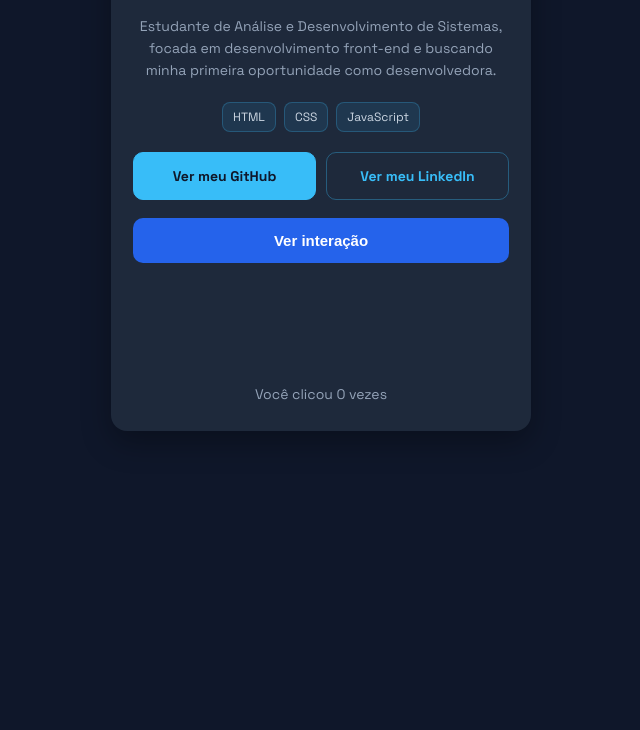
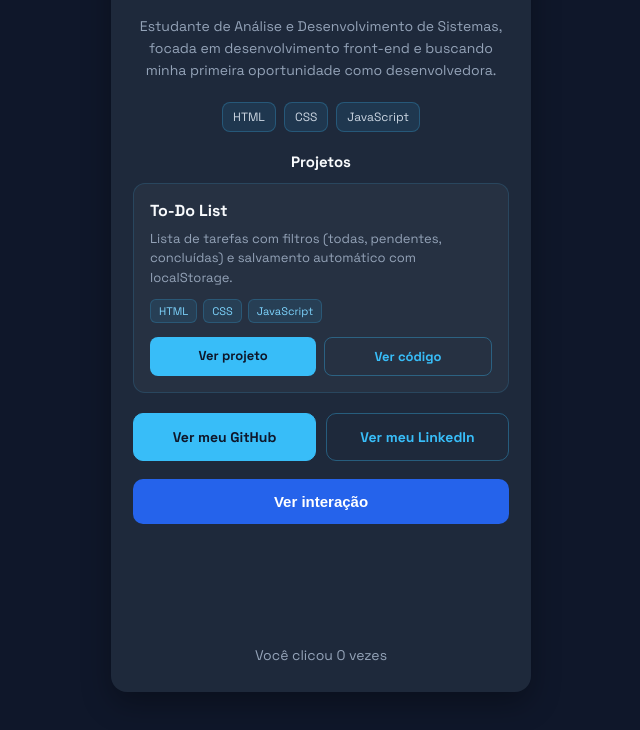
Before and after one commit to a2rmont/dev-start, a plain HTML site: page index.html in a window 1280 px wide. Shown: the part 200-930 px from the top of the page, without its empty margins (319-959 px from the left). Before the commit the page ends 800 px from the top, so only its background shows below. Drawn offline with Linux system fonts and the light colour scheme.

Commit message:
Adiciona seção de projetos com card da to-do list

```diff
--- a/index.html
+++ b/index.html
@@ -26,6 +26,30 @@
             <span>HTML</span>
             <span>CSS</span>
             <span>JavaScript</span>
+        </div>
+
+        <div class="projetos">
+            <h2 class="titulo-secao">Projetos</h2>
+
+            <div class="projeto-card">
+                <h3>To-Do List</h3>
+                <p class="projeto-descricao">
+                    Lista de tarefas com filtros (todas, pendentes, concluídas) e salvamento automático com localStorage.
+                </p>
+                <div class="projeto-techs">
+                    <span>HTML</span>
+                    <span>CSS</span>
+                    <span>JavaScript</span>
+                </div>
+                <div class="projeto-links">
+                    <a href="https://a2rmont.github.io/to-do-list/" target="_blank" rel="noopener noreferrer">
+                        Ver projeto
+                    </a>
+                    <a href="https://github.com/a2rmont/to-do-list" target="_blank" rel="noopener noreferrer">
+                        Ver código
+                    </a>
+                </div>
+            </div>
         </div>
 
         <div class="links">
--- a/style.css
+++ b/style.css
@@ -73,6 +73,88 @@ h1 {
     border-radius: 8px;
     font-size: 12px;
     border: 1px solid rgba(56, 189, 248, 0.25);
+}
+
+.projetos {
+    margin-bottom: 20px;
+    text-align: left;
+}
+
+.titulo-secao {
+    font-size: 15px;
+    color: #f8fafc;
+    margin-bottom: 12px;
+    text-align: center;
+}
+
+.projeto-card {
+    background-color: rgba(255, 255, 255, 0.04);
+    border: 1px solid rgba(56, 189, 248, 0.15);
+    border-radius: 12px;
+    padding: 16px;
+}
+
+.projeto-card h3 {
+    font-size: 16px;
+    color: #f8fafc;
+    margin-bottom: 8px;
+}
+
+.projeto-descricao {
+    font-size: 13px;
+    color: #94a3b8;
+    line-height: 1.5;
+    margin-bottom: 12px;
+}
+
+.projeto-techs {
+    display: flex;
+    gap: 6px;
+    flex-wrap: wrap;
+    margin-bottom: 14px;
+}
+
+.projeto-techs span {
+    background-color: rgba(56, 189, 248, 0.1);
+    color: #7dd3fc;
+    padding: 4px 8px;
+    border-radius: 6px;
+    font-size: 11px;
+    border: 1px solid rgba(56, 189, 248, 0.2);
+}
+
+.projeto-links {
+    display: flex;
+    gap: 8px;
+}
+
+.projeto-links a {
+    flex: 1;
+    text-align: center;
+    text-decoration: none;
+    font-size: 13px;
+    font-weight: bold;
+    padding: 10px 8px;
+    border-radius: 8px;
+    transition: 0.2s;
+}
+
+.projeto-links a:first-child {
+    background-color: #38bdf8;
+    color: #0f172a;
+}
+
+.projeto-links a:first-child:hover {
+    opacity: 0.9;
+}
+
+.projeto-links a:last-child {
+    color: #38bdf8;
+    border: 1px solid rgba(56, 189, 248, 0.35);
+}
+
+.projeto-links a:last-child:hover {
+    background-color: rgba(56, 189, 248, 0.08);
 }
 
 button {
```
Also changed, not shown: 1 other file.
